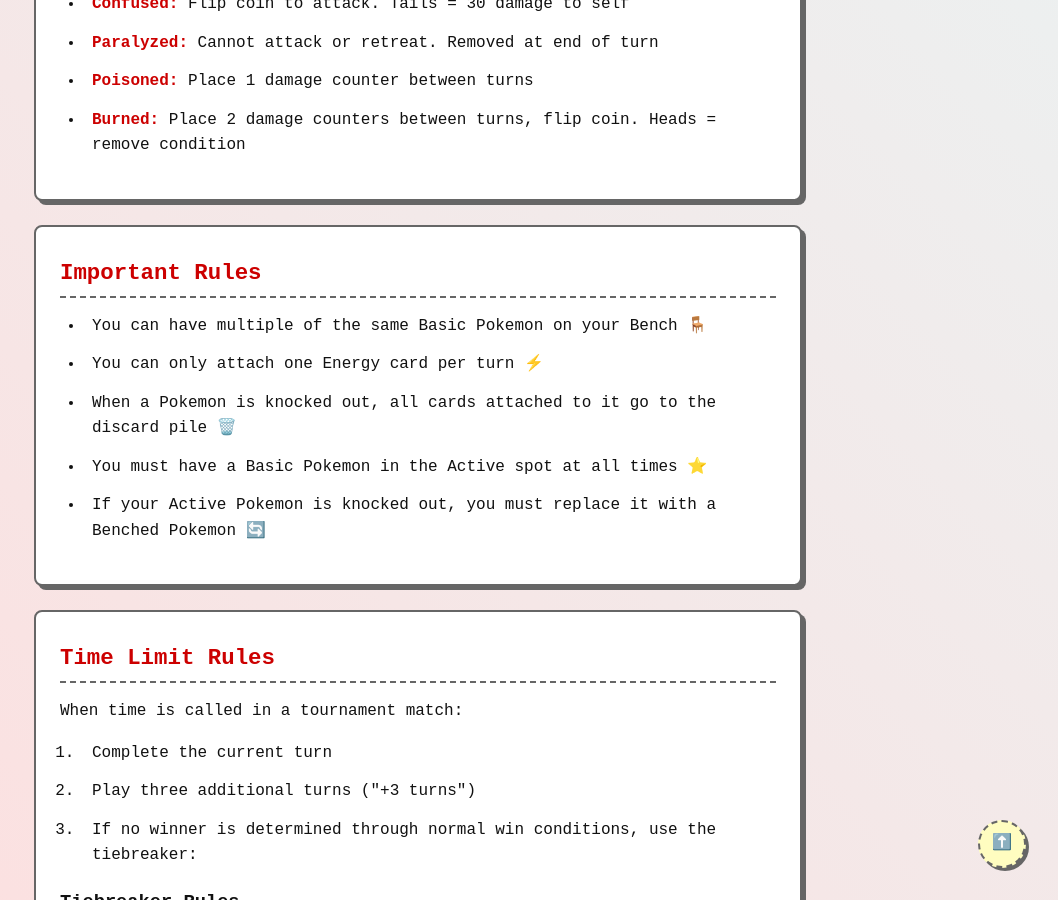
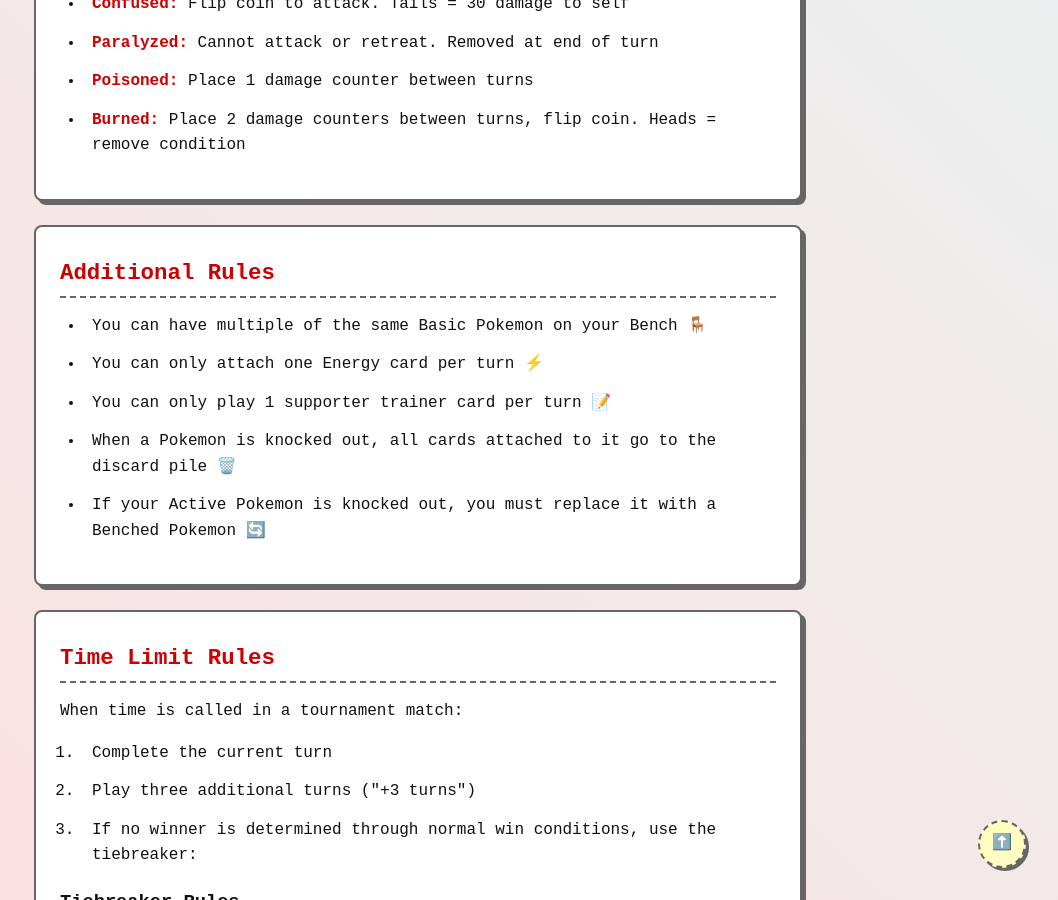
Before and after one commit to victorhuangwq/experiencethis.world, a Jekyll site: the page built from pokemon/rules-cheatsheet.html, in a window 1280 px wide and 900 px high, scrolled down 2128 px. Shown: the whole window, without its empty margins (222-1280 px from the left). Built offline with Jekyll 4.4.1, drawn with Linux system fonts in a browser that asks for light colours; some of the changed text lies outside the part shown.

Commit message:
Add support trainer rule

```diff
--- a/pokemon/rules-cheatsheet.html
+++ b/pokemon/rules-cheatsheet.html
@@ -191,7 +191,7 @@
             <li>🎮 <a href="#turn-structure">Your Turn</a></li>
             <li>1️⃣ <a href="#first-turn-rules">First Turn Rules</a></li>
             <li>💫 <a href="#status-conditions">Status Conditions</a></li>
-            <li>📋 <a href="#special-rules">Important Rules</a></li>
+            <li>📋 <a href="#special-rules">Additional Rules</a></li>
             <li>⏰ <a href="#time-rules">Time Limit Rules</a></li>
             <li>🏠 <a href="/pokemon/"> Back to Home</a></li>
         </ul>
@@ -264,12 +264,12 @@
     </section>
 
     <section id="special-rules">
-        <h2>Important Rules</h2>
+        <h2>Additional Rules</h2>
         <ul>
             <li>You can have multiple of the same Basic Pokemon on your Bench 🪑</li>
             <li>You can only attach one Energy card per turn ⚡</li>
+            <li>You can only play 1 supporter trainer card per turn 📝</li>
             <li>When a Pokemon is knocked out, all cards attached to it go to the discard pile 🗑️</li>
-            <li>You must have a Basic Pokemon in the Active spot at all times ⭐</li>
             <li>If your Active Pokemon is knocked out, you must replace it with a Benched Pokemon 🔄</li>
         </ul>
     </section>
```
